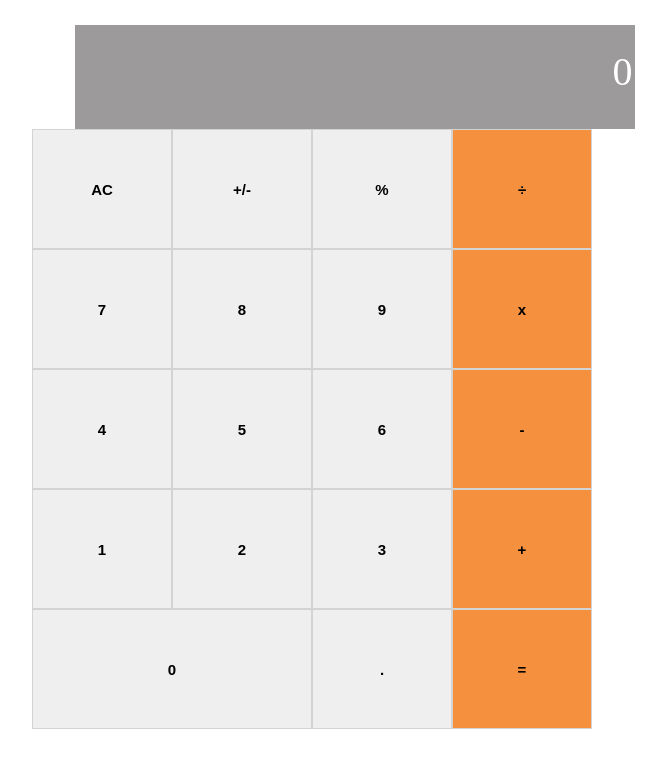
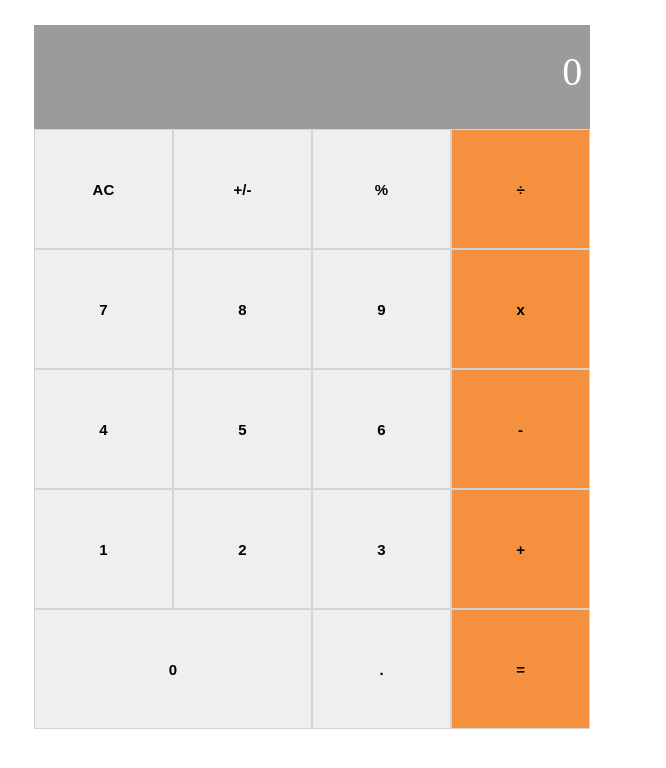
Before and after one commit to Danieldotcomcoder/Math-magicians, a React (Create React App) app: page / in a window 1280 px wide. Shown: the top 768 px of the page, without its empty margins (328-994 px from the left). Built offline with nearby package versions, Linux system fonts and the light colour scheme.

Commit message:
Change: width for px to %

```diff
--- a/src/components/myStyles.css
+++ b/src/components/myStyles.css
@@ -9,7 +9,7 @@
   justify-content: center;
   align-content: center;
   min-height: 50vh;
-  grid-template-columns: repeat(4, 140px);
+  grid-template-columns: repeat(4, 11%);
   grid-template-rows: repeat(5, 15vh);
 }
 
@@ -19,12 +19,12 @@
   height: 13vh;
   color: white;
   font-size: 40px;
-  width: 560px;
-  margin-left: 395px;
+  width: 44%;
+  margin-left: 28%;
 }
 
 .calc-result {
-  margin-left: 96%;
+  margin-left: 95%;
   margin-top: 4%;
 }
 
```
Also changed, not shown: 15 other files (tests, documents, lock files or other folders).
